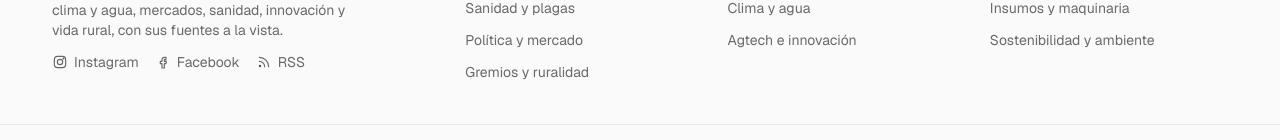
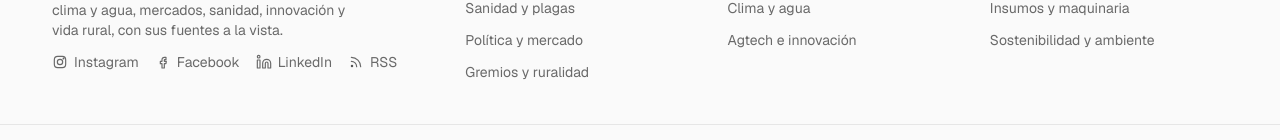
Before and after one commit to santiagotllrz/app-sandia, a Next.js app: page / in a window 1280 px wide. Shown: the part 504-644 px from the top of the page. Built offline with nearby package versions, Linux system fonts and the light colour scheme; no server answers.

Commit message:
Agrega enlace de LinkedIn en redes sociales

```diff
--- a/components/Iconos.tsx
+++ b/components/Iconos.tsx
@@ -99,6 +99,14 @@ export const IconoFacebook = (p: P) => (
   </Base>
 )
 
+export const IconoLinkedin = (p: P) => (
+  <Base {...p}>
+    <path d="M16 8a6 6 0 0 1 6 6v7h-4v-7a2 2 0 0 0-2-2 2 2 0 0 0-2 2v7h-4v-7a6 6 0 0 1 6-6Z" />
+    <rect x="2" y="9" width="4" height="12" />
+    <circle cx="4" cy="4" r="2" />
+  </Base>
+)
+
 // ── Clima ──
 const sol = (
   <>
--- a/components/PiePagina.tsx
+++ b/components/PiePagina.tsx
@@ -1,7 +1,7 @@
 import Link from "next/link"
 import { rutas, sitio } from "@/lib/config"
 import type { Tema } from "@/lib/tipos"
-import { IconoFacebook, IconoInstagram, IconoRss } from "./Iconos"
+import { IconoFacebook, IconoInstagram, IconoLinkedin, IconoRss } from "./Iconos"
 import { Logo } from "./Logo"
 
 export function PiePagina({ temas }: { temas: Tema[] }) {
@@ -22,6 +22,11 @@ export function PiePagina({ temas }: { temas: Tema[] }) {
             <li>
               <a href={sitio.redes.facebook} target="_blank" rel="noopener noreferrer me" className="inline-flex items-center gap-1.5 text-sm text-secondary hover:text-primary">
                 <IconoFacebook className="size-4" /> Facebook
+              </a>
+            </li>
+            <li>
+              <a href={sitio.redes.linkedin} target="_blank" rel="noopener noreferrer me" className="inline-flex items-center gap-1.5 text-sm text-secondary hover:text-primary">
+                <IconoLinkedin className="size-4" /> LinkedIn
               </a>
             </li>
             <li>
--- a/lib/config.ts
+++ b/lib/config.ts
@@ -19,6 +19,7 @@ export const sitio = {
   redes: {
     instagram: "https://www.instagram.com/indiceagro.co",
     facebook: "https://www.facebook.com/people/%C3%8Dndice-Agro/61593986745138/",
+    linkedin: "https://linkedin.com/company/indice-agro",
   },
 }
 
```
